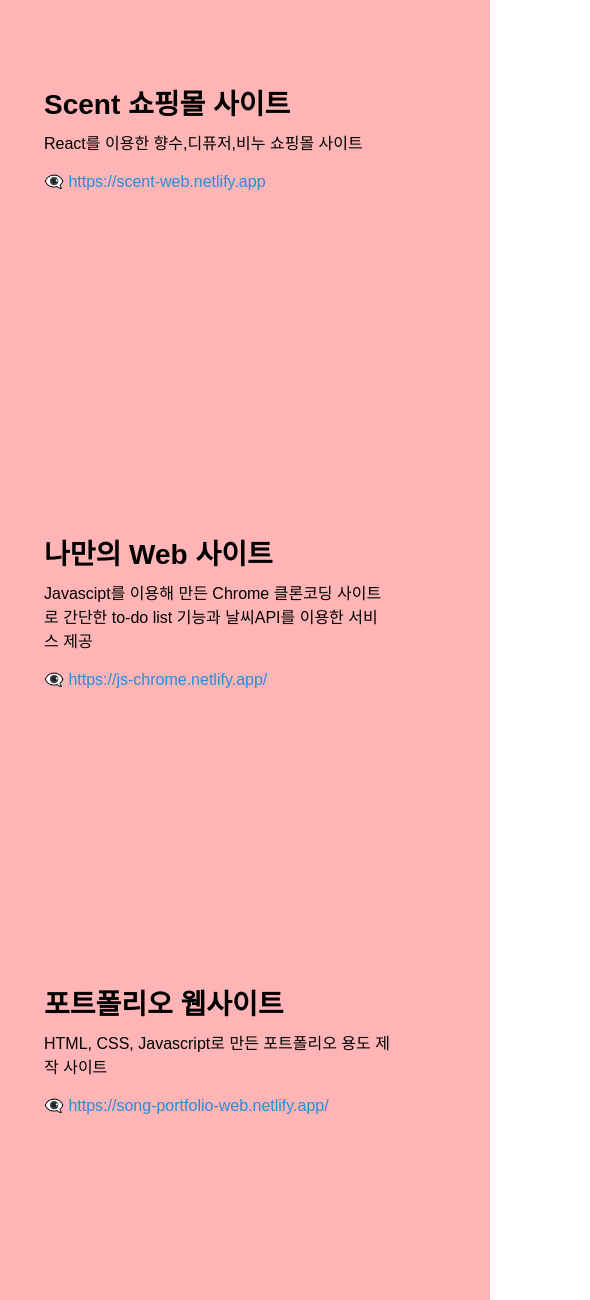
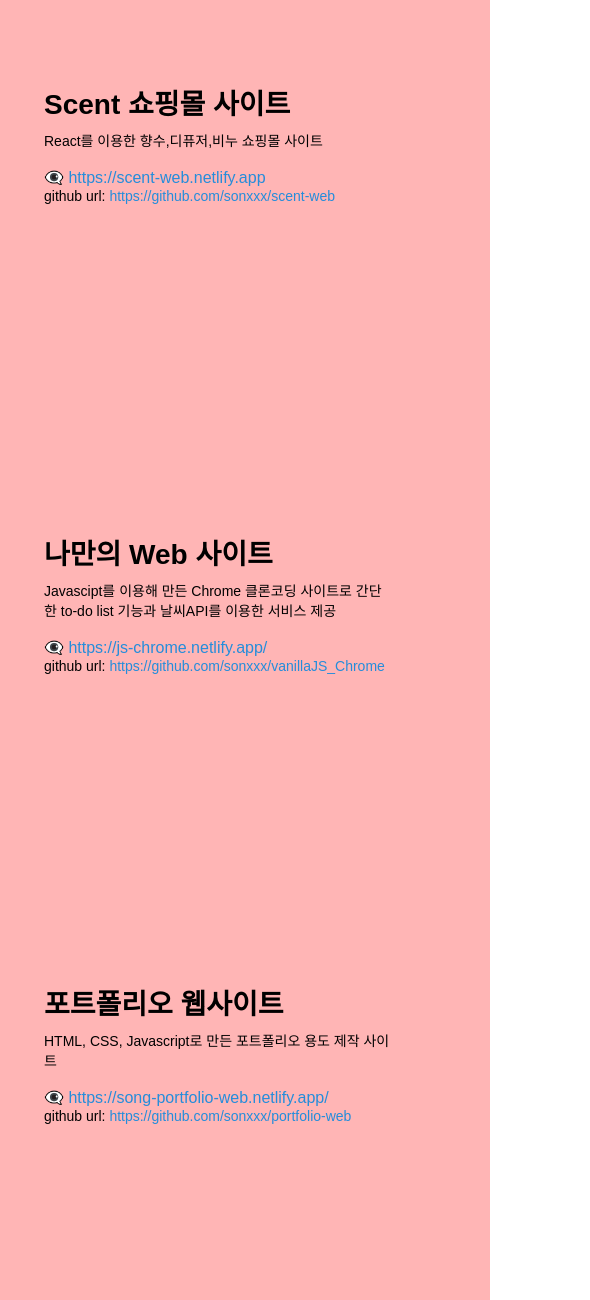
Before and after one commit to sonxxx/portfolio-web, a plain HTML site: page index.html in a window 1280 px wide. Shown: the part 2460-3760 px from the top of the page, 690-1280 px from the left. Drawn offline with Linux system fonts and the light colour scheme; a web font is replaced by a local one.

Commit message:
description url add

```diff
--- a/index.html
+++ b/index.html
@@ -172,17 +172,26 @@
           <div class="descriptionBox">
             <h2>Scent 쇼핑몰 사이트</h2>
             <span>React를 이용한 향수,디퓨저,비누 쇼핑몰 사이트</span><br /><br />
-            <a href="https://scent-web.netlify.app">👁‍🗨 https://scent-web.netlify.app</a>
+            <a href="https://scent-web.netlify.app">👁‍🗨 https://scent-web.netlify.app</a><br />
+            <span>github url:
+              <a href="https://github.com/sonxxx/scent-web">https://github.com/sonxxx/scent-web</a>
+            </span>
           </div>
           <div class="descriptionBox">
             <h2>나만의 Web 사이트</h2>
             <span>Javascipt를 이용해 만든 Chrome 클론코딩 사이트로 간단한 to-do list 기능과 날씨API를 이용한 서비스 제공</span><br /><br />
-            <a href="https://js-chrome.netlify.app/">👁‍🗨 https://js-chrome.netlify.app/</a>
+            <a href="https://js-chrome.netlify.app/">👁‍🗨 https://js-chrome.netlify.app/</a><br />
+            <span>github url:
+              <a href="https://github.com/sonxxx/vanillaJS_Chrome">https://github.com/sonxxx/vanillaJS_Chrome</a>
+            </span>
           </div>
           <div class="descriptionBox">
             <h2>포트폴리오 웹사이트</h2>
             <span>HTML, CSS, Javascript로 만든 포트폴리오 용도 제작 사이트</span><br /><br />
-            <a href="https://song-portfolio-web.netlify.app/">👁‍🗨 https://song-portfolio-web.netlify.app/</a>
+            <a href="https://song-portfolio-web.netlify.app/">👁‍🗨 https://song-portfolio-web.netlify.app/</a><br />
+            <span>github url:
+              <a href="https://github.com/sonxxx/portfolio-web">https://github.com/sonxxx/portfolio-web</a>
+            </span>
           </div>
         </div>
       </div>
--- a/style.css
+++ b/style.css
@@ -358,6 +358,10 @@ p {
   height: 350px;
 }
 
+.descriptionBox span {
+  font-size: var(--font-micro);
+}
+
 .work__projects.anim-out {
   opacity: 0;
   transform: scale(0.96) translateY(40px);
```
